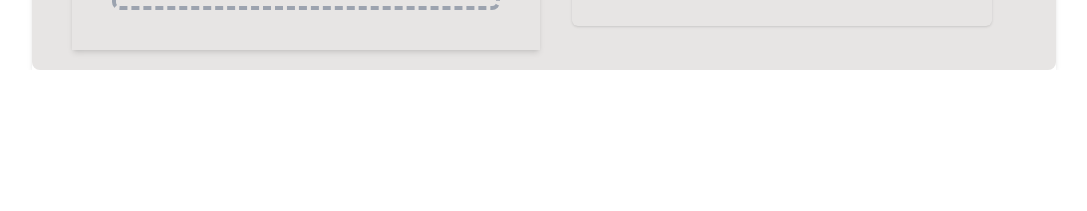
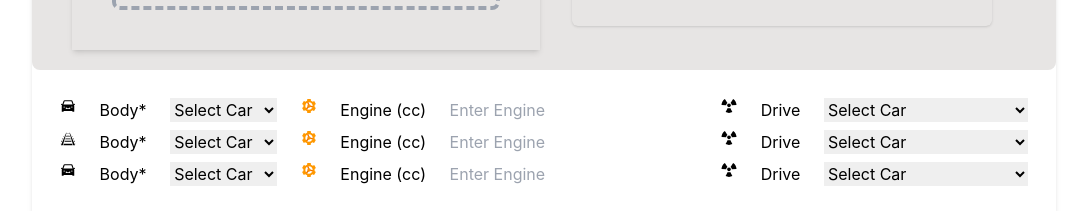
Before and after one commit to bdrkreza/car-app, a Next.js app: page /cars in a window 1280 px wide. Shown: the part 1053-1264 px from the top of the page, without its empty margins (96-1183 px from the left). Before the commit the page ends 1123 px from the top, so only its background shows below. Built offline with nearby package versions, Linux system fonts and the light colour scheme; no server answers.

Commit message:
carDetails component added

```diff
--- a/components/userCard/Card.js
+++ b/components/userCard/Card.js
@@ -1,3 +1,4 @@
+import CarDetails from "./carDetails";
 import CardTop from "./cardTop";
 import DropFileInput from "./drop-file-input";
 import Form from "./inputForm";
@@ -18,6 +19,7 @@ export default function Card({ data, searchHandle }) {
         </div>
         <Form searchHandle={searchHandle} data={data} />
       </div>
+      <CarDetails/>
     </div>
   );
 }
--- /dev/null
+++ b/components/userCard/carDetails.js
@@ -0,0 +1,135 @@
+import React from "react";
+import { AiFillCar } from "react-icons/ai";
+import { FcEngineering } from "react-icons/fc";
+import { GiMassDriver, GiRailRoad } from "react-icons/gi";
+
+function carDetails() {
+  return (
+    <div className="p-5">
+      {/* 1st row start */}
+      <div className="flex justify-between m-2">
+          {/* 1st */}
+        <AiFillCar />
+        <h2>Body*</h2>
+        <select name="cars" id="cars">
+          <option value="volvo">Select Car</option>
+          <option value="sedan">Sedan</option>
+          <option value="suv">Suv</option>
+          <option value="crossover">Crossover</option>
+          <option value="hatehback">Hatehback</option>
+          <option value="minivan">Minivan</option>
+          <option value="van">Van</option>
+          <option value="off Roader">Off Roader</option>
+          <option value="wagon">Wagon</option>
+          <option value="mini MPV">Mini MPV</option>
+          <option value="compact">Compact</option>
+          <option value="pickup">Pickup</option>
+          <option value="coupe">Coupe</option>
+          <option value="convertible">Convertible</option>
+          <option value="electric">Electric</option>
+          <option value="supercar">Supercar</option>
+          <option value="hypercar">Hypercar</option>
+        </select>
+        {/* 2nd */}
+        <FcEngineering />
+        <h2>Engine (cc)</h2>
+        <input placeholder="Enter Engine"/>
+        {/* 3rd */}
+        <GiMassDriver />
+        <h2>Drive</h2>
+        <select name="cars" id="cars">
+          <option value="volvo">Select Car</option>
+          <option value="sedan">Front Wheel Drive(FWD)</option>
+          <option value="suv">Rear Wheel Drive(RWD)</option>
+          <option value="crossover">ALL Wheel Drive(AWD)</option>
+          <option value="hatehback">4_Wheel Drive(4WD)</option>
+        </select>
+      </div>
+      {/* 1st row end */}
+
+      {/* 2nd row start */}
+      <div className="flex justify-between m-2">
+          {/* 1st */}
+        <GiRailRoad />
+        <h2>Body*</h2>
+        <select name="cars" id="cars">
+          <option value="volvo">Select Car</option>
+          <option value="sedan">Sedan</option>
+          <option value="suv">Suv</option>
+          <option value="crossover">Crossover</option>
+          <option value="hatehback">Hatehback</option>
+          <option value="minivan">Minivan</option>
+          <option value="van">Van</option>
+          <option value="off Roader">Off Roader</option>
+          <option value="wagon">Wagon</option>
+          <option value="mini MPV">Mini MPV</option>
+          <option value="compact">Compact</option>
+          <option value="pickup">Pickup</option>
+          <option value="coupe">Coupe</option>
+          <option value="convertible">Convertible</option>
+          <option value="electric">Electric</option>
+          <option value="supercar">Supercar</option>
+          <option value="hypercar">Hypercar</option>
+        </select>
+        {/* 2nd */}
+        <FcEngineering />
+        <h2>Engine (cc)</h2>
+        <input placeholder="Enter Engine"/>
+        {/* 3rd */}
+        <GiMassDriver />
+        <h2>Drive</h2>
+        <select name="cars" id="cars">
+          <option value="volvo">Select Car</option>
+          <option value="sedan">Front Wheel Drive(FWD)</option>
+          <option value="suv">Rear Wheel Drive(RWD)</option>
+          <option value="crossover">ALL Wheel Drive(AWD)</option>
+          <option value="hatehback">4_Wheel Drive(4WD)</option>
+        </select>
+      </div>
+      {/* 2nd row end */}
+
+      {/* 3rd row start */}
+      <div className="flex justify-between m-2">
+          {/* 1st */}
+        <AiFillCar />
+        <h2>Body*</h2>
+        <select name="cars" id="cars">
+          <option value="volvo">Select Car</option>
+          <option value="sedan">Sedan</option>
+          <option value="suv">Suv</option>
+          <option value="crossover">Crossover</option>
+          <option value="hatehback">Hatehback</option>
+          <option value="minivan">Minivan</option>
+          <option value="van">Van</option>
+          <option value="off Roader">Off Roader</option>
+          <option value="wagon">Wagon</option>
+          <option value="mini MPV">Mini MPV</option>
+          <option value="compact">Compact</option>
+          <option value="pickup">Pickup</option>
+          <option value="coupe">Coupe</option>
+          <option value="convertible">Convertible</option>
+          <option value="electric">Electric</option>
+          <option value="supercar">Supercar</option>
+          <option value="hypercar">Hypercar</option>
+        </select>
+        {/* 2nd */}
+        <FcEngineering />
+        <h2>Engine (cc)</h2>
+        <input placeholder="Enter Engine"/>
+        {/* 3rd */}
+        <GiMassDriver />
+        <h2>Drive</h2>
+        <select name="cars" id="cars">
+          <option value="volvo">Select Car</option>
+          <option value="sedan">Front Wheel Drive(FWD)</option>
+          <option value="suv">Rear Wheel Drive(RWD)</option>
+          <option value="crossover">ALL Wheel Drive(AWD)</option>
+          <option value="hatehback">4_Wheel Drive(4WD)</option>
+        </select>
+      </div>
+      {/* 3rd row end */}
+    </div>
+  );
+}
+
+export default carDetails;
--- a/package.json
+++ b/package.json
@@ -17,6 +17,7 @@
     "react": "18.0.0",
     "react-dom": "18.0.0",
     "react-hook-form": "^7.29.0",
+    "react-icons": "^4.3.1",
     "swr": "^1.2.2"
   },
   "devDependencies": {
```
Also changed, not shown: 1 other file (tests, documents, lock files or other folders).
